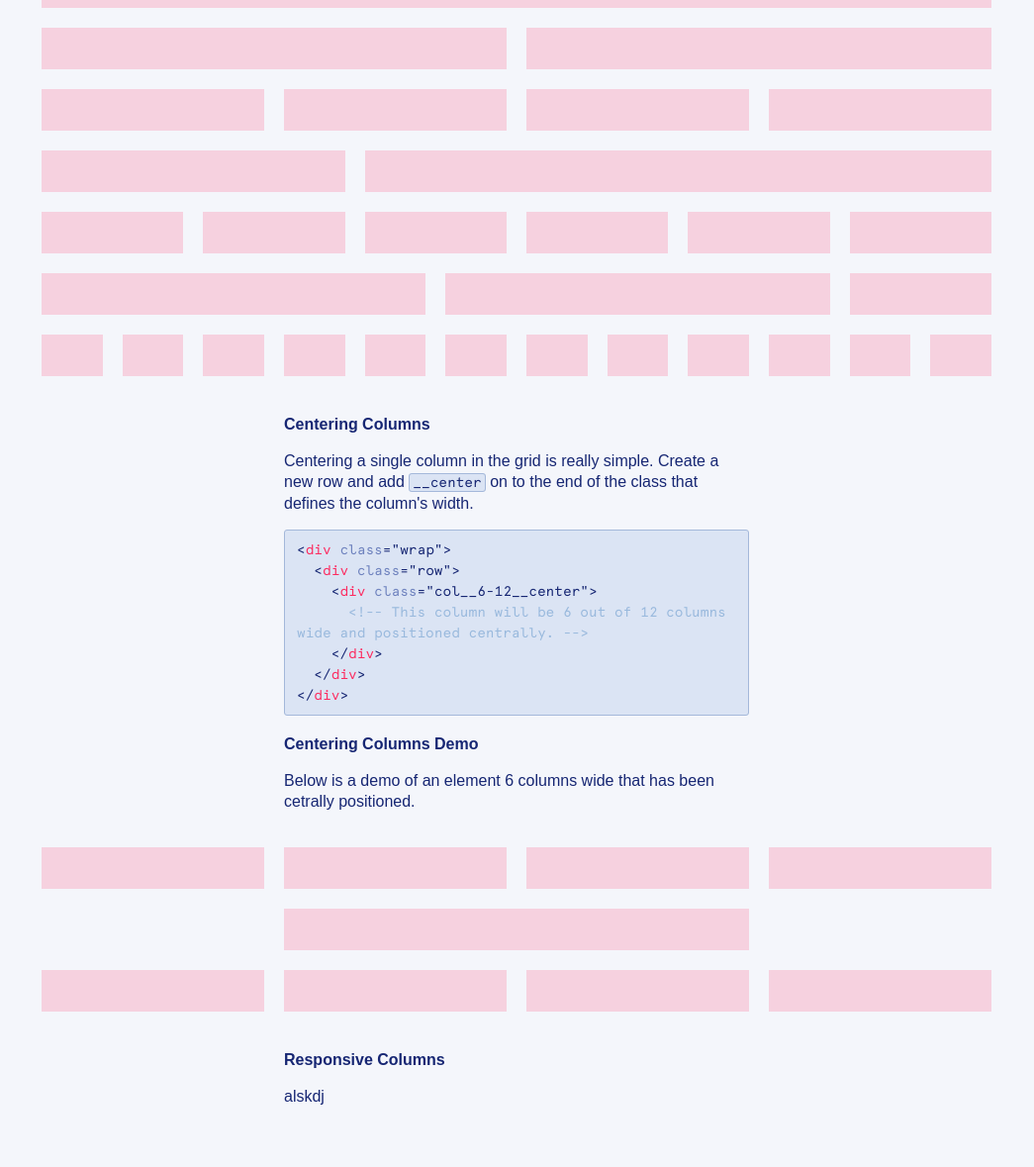
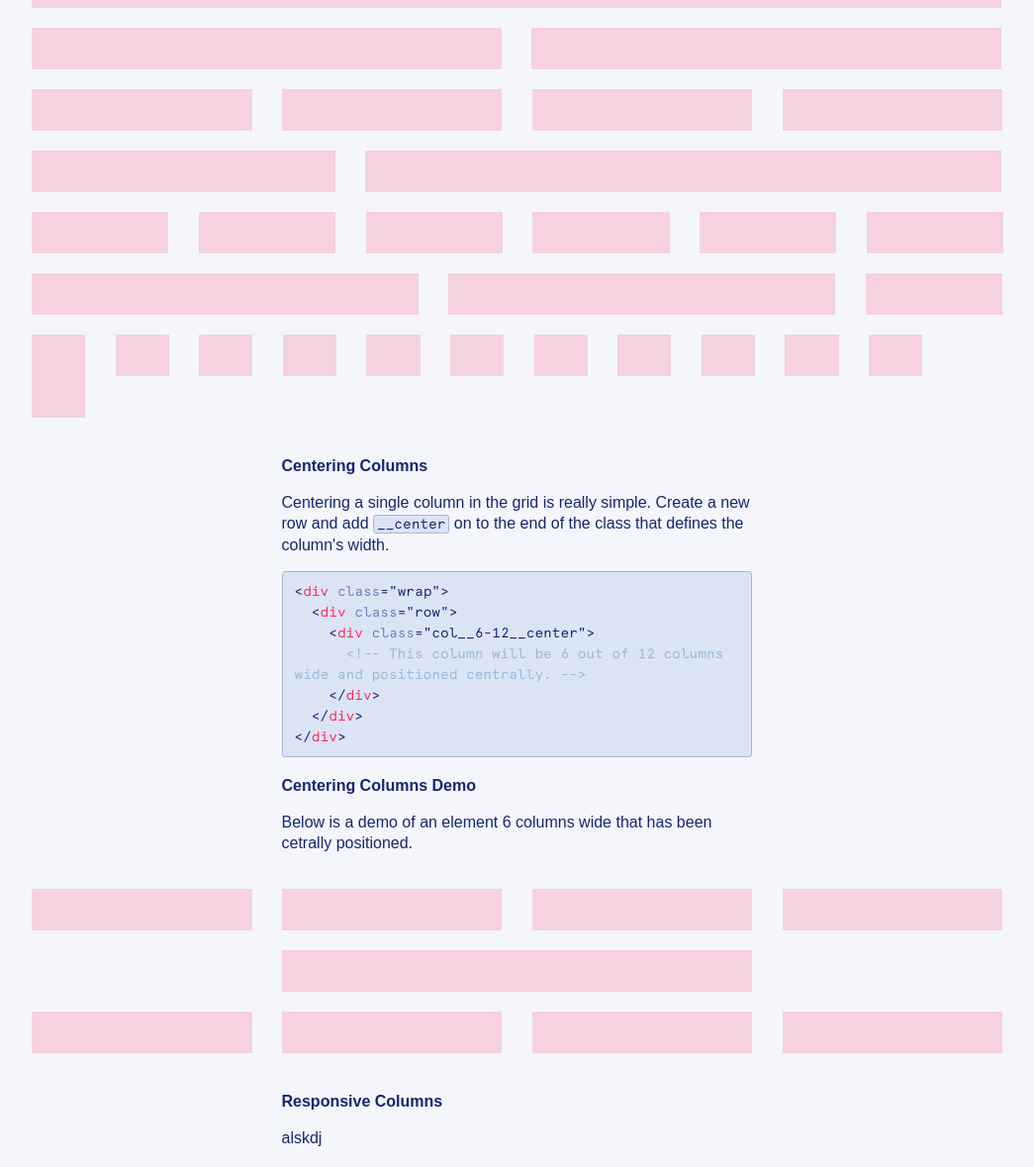
Before and after one commit to dingledow/stretch-css, a website: page index.html in a window 1280 px wide. Shown: the part 2265-3444 px from the top of the page at 99% size, without its empty margins (118-1163 px from the left). Before the commit the page ends 3419 px from the top, so only its background shows below. Drawn offline with nearby package versions, Linux system fonts and the light colour scheme; files that its build step writes are made by us from their sources.

Commit message:
aug 2015

```diff
--- a/package.json
+++ b/package.json
@@ -1,5 +1,5 @@
 {
-  "name": "my-project-name",
+  "name": "stretch-css",
   "version": "0.1.0",
   "devDependencies": {
     "grunt": "~0.4.5",
--- a/scss/stretch.scss
+++ b/scss/stretch.scss
@@ -1,5 +1,5 @@
-$wrap: 960px;
-$gutter: 20px;
+$wrap: 980px;
+$gutter: 30px;
 $row-spacing: 20px;
 $md-breakpoint: 768px;
 $sm-breakpoint: 480px;
@@ -7,8 +7,8 @@ $sm-breakpoint: 480px;
 @mixin clearfix() {
   &:before,
   &:after {
-    content: " "; // 1
-    display: table; // 2
+    content: " ";
+    display: table;
   }
   &:after {
     clear: both;
@@ -38,120 +38,91 @@ body{
   padding-left:  ($gutter / 2);
   padding-right: ($gutter / 2);
   box-sizing: border-box;
-  float: left;
+  //float: left;
   white-space: normal;
+  display: inline-block;
+  vertical-align: top;
+  margin-right: -4px;
 }
 
 @mixin make-grid-column-all-devices {
-  @for $i from 1 through 12 {
-    *[class*='col__#{$i}-12']{
+  @for $i from 0 through 12 {
+    .col__#{$i}-12{
       width: percentage($i/12);
     }
-    *[class*='col__push-#{$i}-12']{
+    .col__#{$i}-12__center{
+      width: percentage($i/12);
+      margin-left: percentage((1-($i/12))/2);
+      display: block;
+    }
+    .offset__#{$i}-12{
       margin-left: percentage($i/12);
     }
-    *[class*='col__pull-#{$i}-12']{
-      margin-left: -(percentage($i/12));
-    }
-  }
-  @include make-grid-column-center;
-}
-
-@mixin make-grid-column-center {
-  *[class*='__center']{
-    margin-left: auto;
-    margin-right: auto;
-    display: block;
-    float: initial;
   }
 }
 
 @media (min-width: $md-breakpoint + 1px){
   @include make-grid-column-all-devices;
-  @for $i from 1 through 12 {
-    *[class*='lg-#{$i}-12']{
+  @for $i from 0 through 12 {
+    .col__lg-#{$i}-12{
       width: percentage($i/12);
+      margin-left: 0;
     }
-    *[class*='lg-push-#{$i}-12']{
-      margin-left: percentage($i/12);
+    .col__lg-#{$i}-12__center{
+      width: percentage($i/12);
+      margin-left: percentage((1-($i/12))/2);
+      display: block;
     }
-    *[class*='lg-pull-#{$i}-12']{
-      margin-left: -(percentage($i/12));
+    .offset__lg-#{$i}-12{
+      margin-left: percentage($i/12) !important;
     }
   }
-  @include make-grid-column-center;
+  .hidden__lg{
+    display: none;
+  }
+
 }
 
 @media (max-width: $md-breakpoint) and (min-width: $sm-breakpoint + 1px){
   @include make-grid-column-all-devices;
-  @for $i from 1 through 12 {
-    *[class*='md-#{$i}-12']{
+  @for $i from 0 through 12 {
+    .col__md-#{$i}-12{
       width: percentage($i/12);
+      margin-left: 0;
     }
-    *[class*='md-push-#{$i}-12']{
-      margin-left: percentage($i/12);
+    .col__md-#{$i}-12__center{
+      width: percentage($i/12);
+      margin-left: percentage((1-($i/12))/2);
+      display: block;
     }
-    *[class*='md-pull-#{$i}-12']{
-      margin-left: -(percentage($i/12));
+    .offset__md-#{$i}-12{
+      margin-left: percentage($i/12) !important;
     }
   }
-  @include make-grid-column-center;
+  .hidden__md{
+    display: none;
+  }
+
 }
 
 @media (max-width: $sm-breakpoint){
   @include make-grid-column-all-devices;
-  @for $i from 1 through 12 {
-    *[class*='sm-#{$i}-12']{
+  @for $i from 0 through 12 {
+    .col__sm-#{$i}-12{
       width: percentage($i/12);
+      margin-left: 0;
     }
-    *[class*='sm-push-#{$i}-12']{
-      margin-left: percentage($i/12);
+    .col__sm-#{$i}-12__center{
+      width: percentage($i/12);
+      margin-left: percentage((1-($i/12))/2);
+      display: block;
     }
-    *[class*='sm-pull-#{$i}-12']{
-      margin-left: -(percentage($i/12));
+    .offset__sm-#{$i}-12{
+      margin-left: percentage($i/12) !important;
     }
   }
-  @include make-grid-column-center;
+  .hidden__sm{
+    display: none;
+  }
+
 }
-
-// .col__top {
-//   vertical-align: top;
-// }
-// .col__middle {
-//   vertical-align: middle;
-// }
-// .col__bottom {
-//   vertical-align: bottom;
-// }
-//
-// .row-full-height {
-//   height: 100%;
-// }
-//
-// .col__full-height {
-//   height: 100%;
-//   vertical-align: middle;
-// }
-// .row-same-height {
-//   display: table;
-//   width: 100%;
-//   /* fix overflow */
-//   table-layout: fixed;
-// }
-// .col__xs-height {
-//   display: table-cell;
-//   float: none !important;
-// }
-
-// @media (min-width: $sm-breakpoint) {
-//   .col__sm-height {
-//     display: table-cell;
-//     float: none !important;
-//   }
-// }
-// @media (min-width: $md-breakpoint) {
-//   .col__md-height {
-//     display: table-cell;
-//     float: none !important;
-//   }
-// }
```
